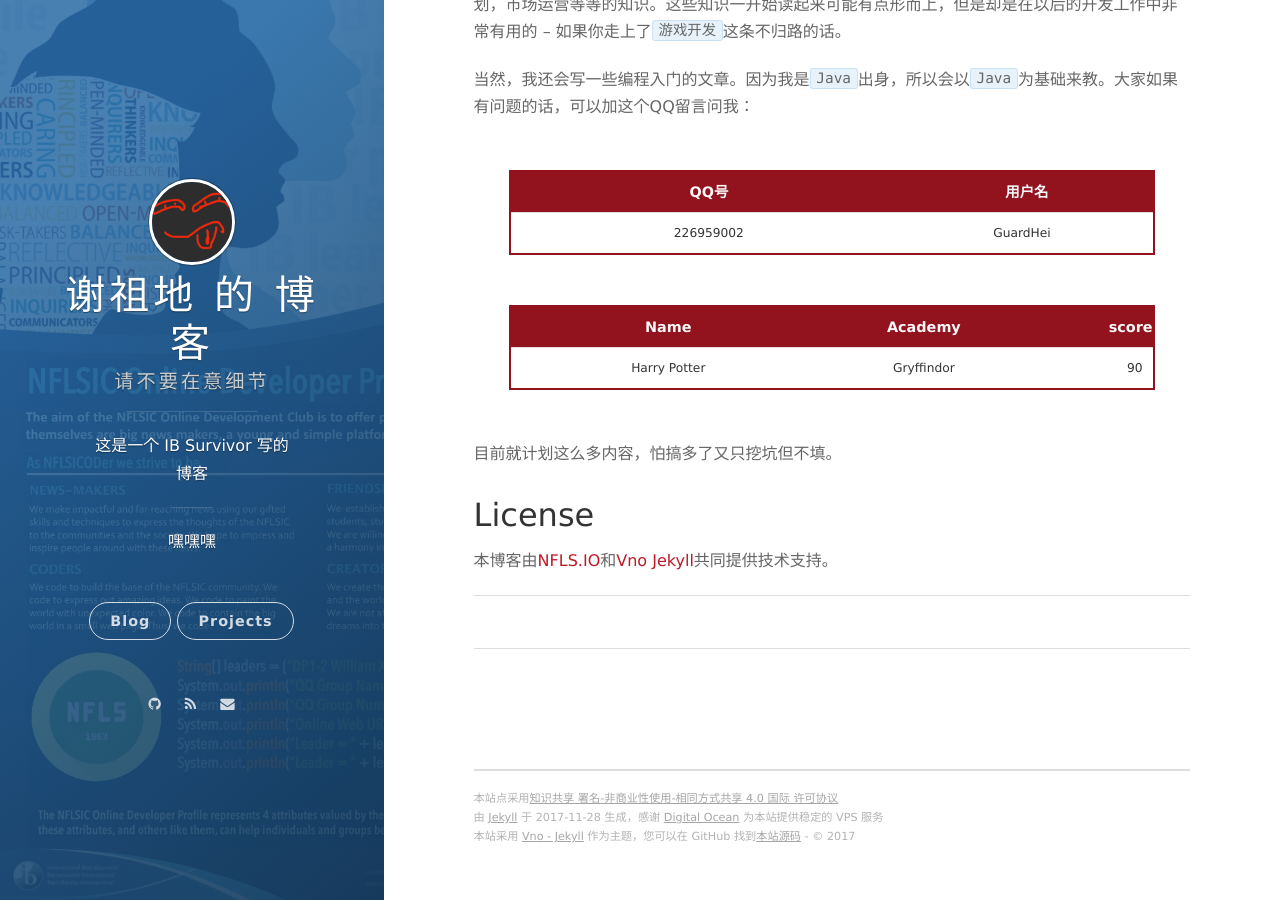
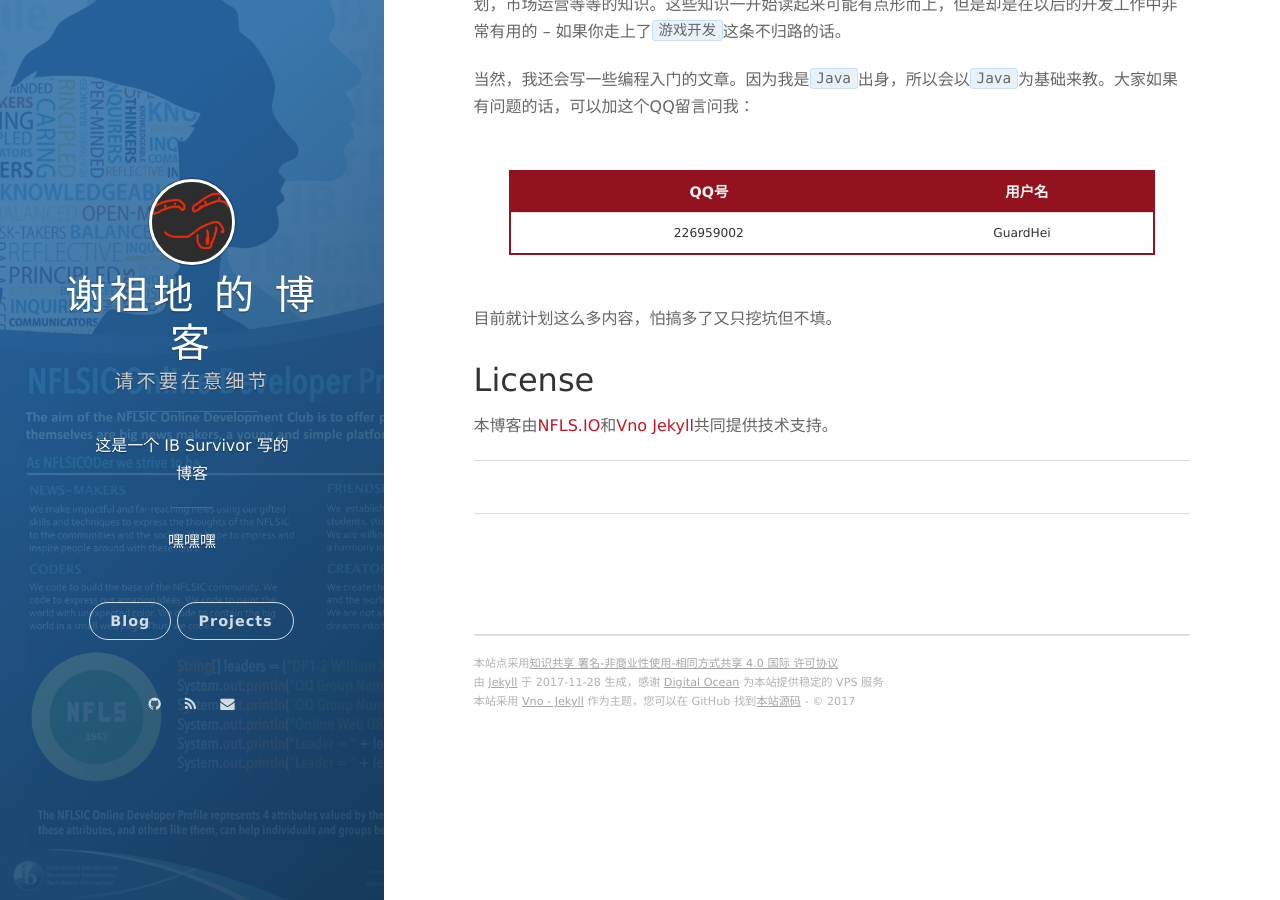
Before and after one commit to GuardHei/blog-xzd, a Jekyll site: the page built from _posts/2017-11-28-beginning-words.markdown, in a window 1280 px wide and 900 px high, scrolled down 813 px. Built offline with Jekyll 4.4.1, drawn with Linux system fonts in a browser that asks for light colours; nearby versions of some CDN libraries; comment, search, counter and statistics services are not loaded.

Commit message:
Table Done
Table Done

```diff
--- a/_posts/2017-11-28-beginning-words.markdown
+++ b/_posts/2017-11-28-beginning-words.markdown
@@ -27,10 +27,6 @@ date: 2017-11-28 21:02:14.000000000 +09:00
 | :-: | :-: |
 | 226959002 | GuardHei |
 
-| Name | Academy | score |
-| - | :-: | -: |
-| Harry Potter | Gryffindor| 90 |
-
 目前就计划这么多内容，怕搞多了又只挖坑但不填。
 
 ## License
```
